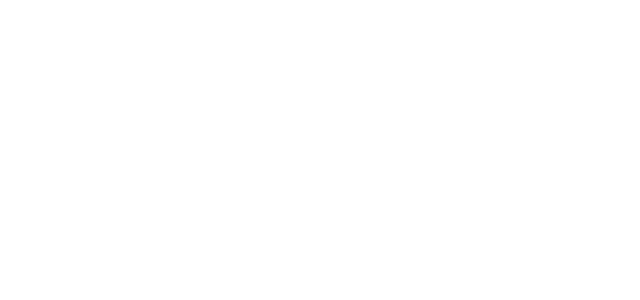
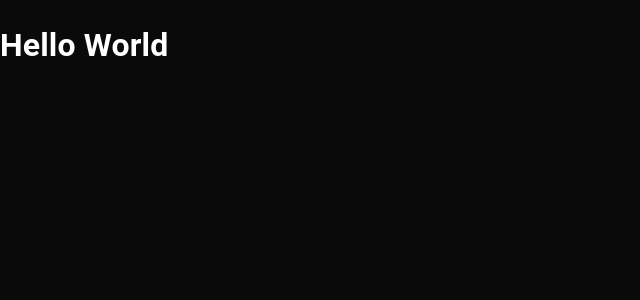
Before and after one commit to Desmondgoldsmith/ts---re, a React (Create React App) app: page / in a window 1280 px wide. Shown: the top 300 px of the page, without its empty margins (0-640 px from the left). Built offline with nearby package versions, Linux system fonts and the light colour scheme.

Commit message:
feat: building the dashboard page

```diff
--- a/src/theme/custom-theme.ts
+++ b/src/theme/custom-theme.ts
@@ -1,19 +1,16 @@
 import {createTheme,ThemeOptions} from '@mui/material'
 
 export const customTheme:ThemeOptions = createTheme({
-    palette:{
+    palette: {
         mode: 'dark',
-        primary:{
-            main: '#1976d2',
-            light: '#42a5f5',
-            dark: '#1565c0',
-            contrastText: '#fff'
+        primary: {
+          light: 'rgba(168,85,247,.80)',
+          main: 'rgba(168,85,247,.65)',
+          dark: 'rgba(168,85,247,.28)',
         },
-        background : {
-            paper: '#fff',
-            default: '#fff'
+        background: {
+          paper: '#151515',
+          default: 'rgba(0,0,0,.96)',
         },
-
-
-    }
+      },
 })
```
Also changed, not shown: src/pages/dashboard/dashboard-pages.tsx (added, +30 -0 lines).
